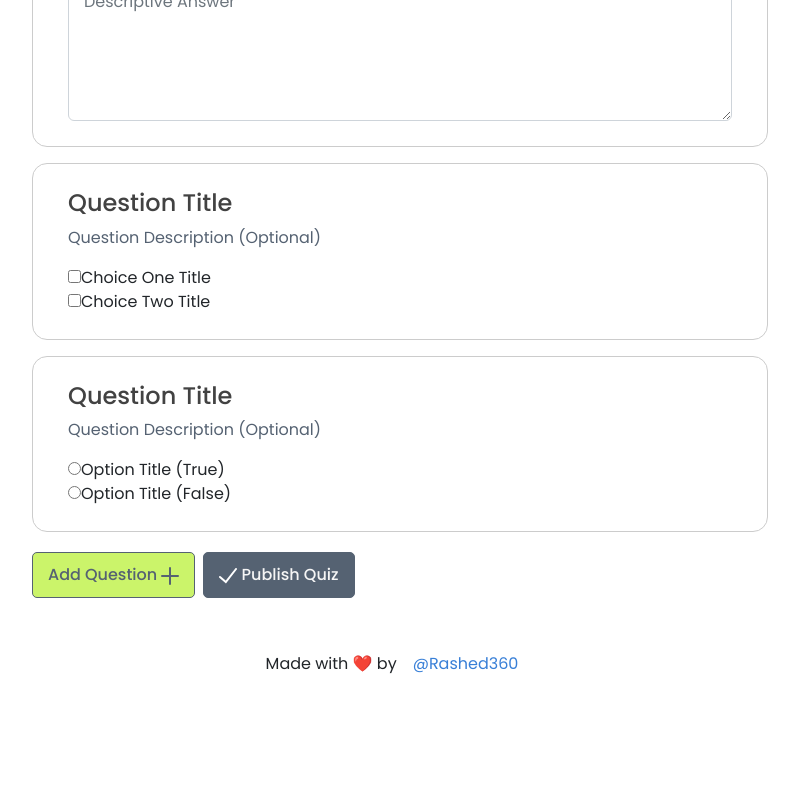
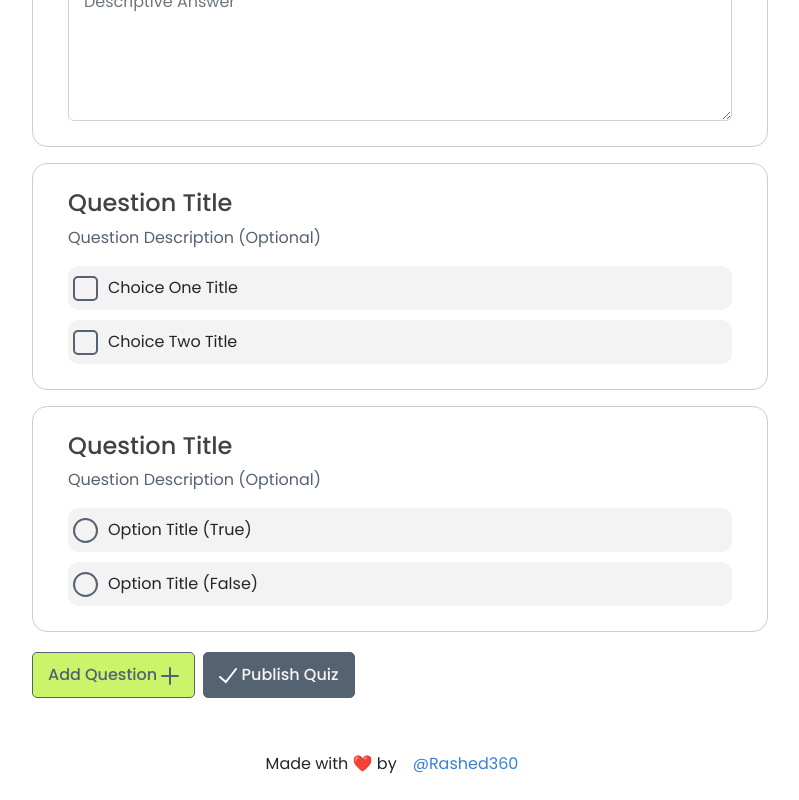
Before and after one commit to Rashed360/QuizSystem, a Next.js app: page /create in a window 1280 px wide. Shown: the part 833-1633 px from the top of the page, without its empty margins (240-1039 px from the left). Before the commit the page ends 1533 px from the top, so only its background shows below. Built offline with nearby package versions, Linux system fonts and the light colour scheme.

Commit message:
custom checkbox and radio

```diff
--- a/pages/create.js
+++ b/pages/create.js
@@ -124,14 +124,14 @@ const Options = ({ item, idx, active, ques, sQues }) => {
 				<div className='current-options mt-2'>
 					{type === 'mcq' ? (
 						data.map((itm, idx) => (
-							<div key={idx}>
+							<div key={idx} className='input-container'>
 								<input type='checkbox' name={itm.name} />
 								<label htmlFor={itm.name}>{itm.title}</label>
 							</div>
 						))
 					) : type === 'trfl' ? (
 						data.map((itm, idx) => (
-							<div key={idx}>
+							<div key={idx} className='input-container'>
 								<input type='radio' name={itm.name} />
 								<label htmlFor=''>{itm.title}</label>
 							</div>
--- a/styles/index.scss
+++ b/styles/index.scss
@@ -184,6 +184,54 @@
 	margin: 20px 0 30px 0;
 }
 
+/* Custom Inputs */
+.input-container {
+	position: relative;
+	background-color: #f3f3f3;
+	border-radius: 10px;
+
+	&:first-child {
+		margin-bottom: 10px;
+	}
+	input[type='checkbox'],
+	input[type='radio'] {
+		appearance: none;
+		&::after {
+			position: absolute;
+			cursor: pointer;
+			content: '';
+			width: 25px;
+			height: 25px;
+			top: 0;
+			bottom: 0;
+			left: 5px;
+			transform: translateY(40%);
+			background: none;
+			border: 2px solid #556272;
+		}
+	}
+	input[type='checkbox'] {
+		&::after {
+			border-radius: 5px;
+		}
+		&:checked::after {
+			background: #cbf46a;
+		}
+	}
+	input[type='radio'] {
+		&::after {
+			border-radius: 50%;
+		}
+		&:checked::after {
+			background: #cbf46a;
+		}
+	}
+	label {
+		margin-left: 40px;
+		padding: 10px 0;
+	}
+}
+
 /* Media Queries */
 @media (max-width: 768px) {
 	.quizCard {
```
